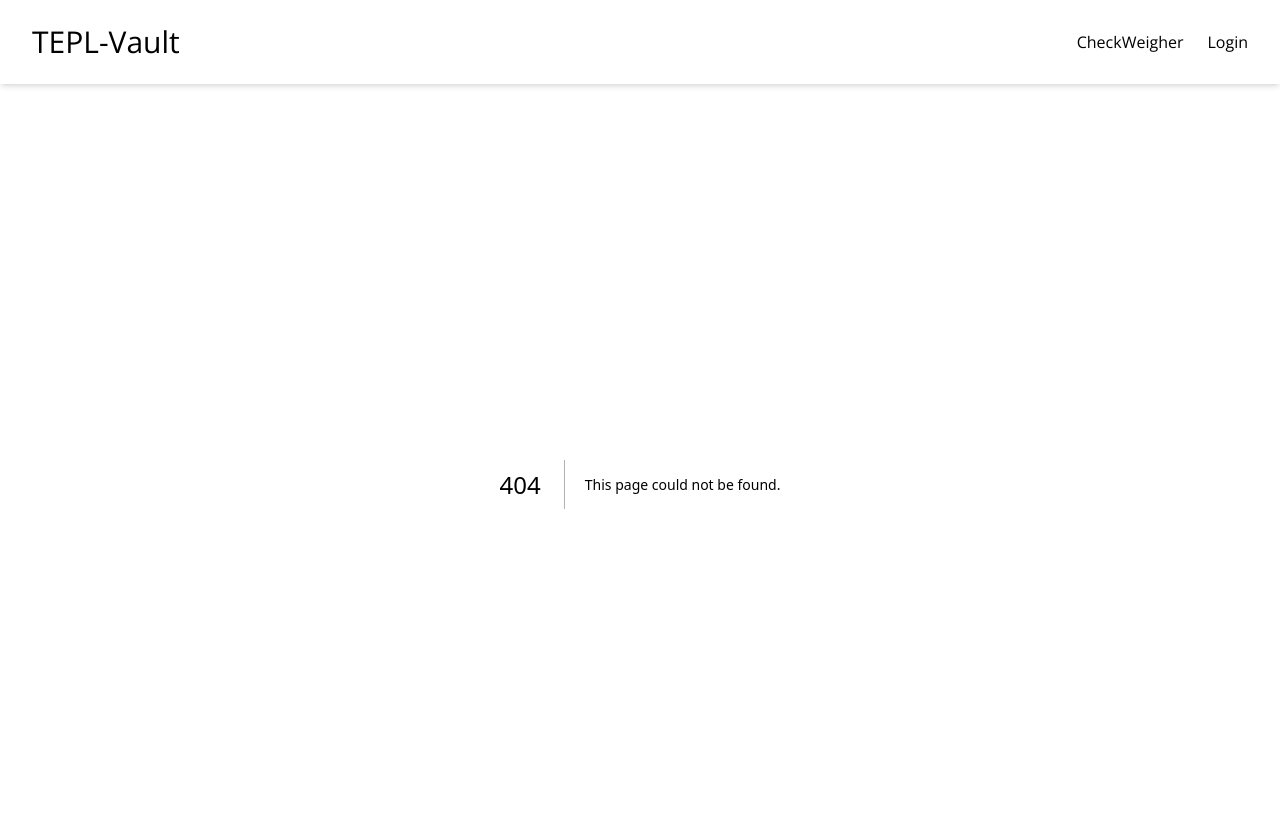
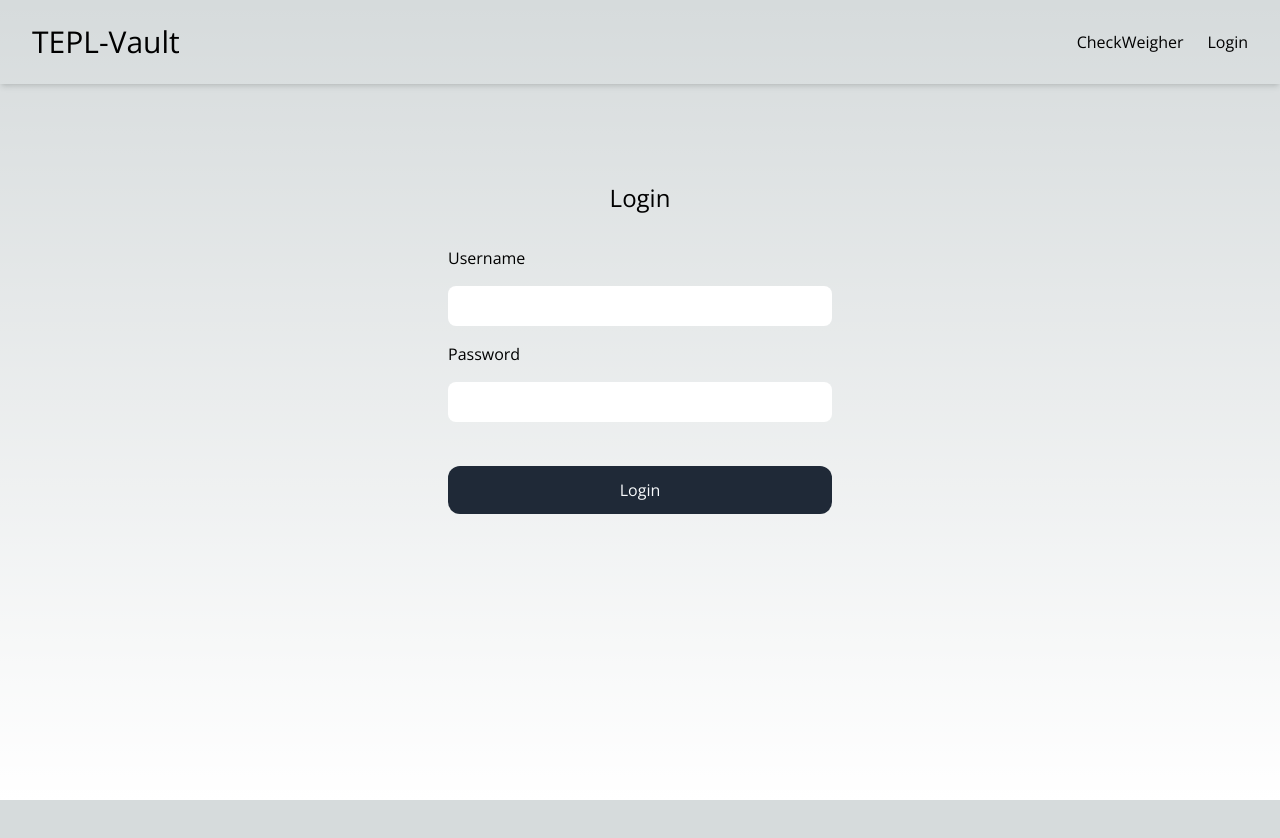
Before and after one commit to kart-c/tepl-vault, a Next.js app: page /login in a window 1280 px wide. Before the commit this address had no page. Shown: the top 838 px of the page. After the commit the page ends 800 px from the top, so only its background shows below. Built offline with nearby package versions, Linux system fonts and the light colour scheme.

Commit message:
feat: add login page

```diff
--- /dev/null
+++ b/app/login/page.tsx
@@ -0,0 +1,72 @@
+'use client';
+import { FormEventHandler, useState } from 'react';
+
+type LoginResponse = {
+  role: string;
+  status: number;
+  message?: string;
+};
+
+function Login() {
+  const [error, setError] = useState<Error | null>(null);
+
+  const onSubmit: FormEventHandler<HTMLFormElement> = async (event) => {
+    event.preventDefault();
+    const form = event.target as HTMLFormElement;
+
+    const formData = new FormData(form);
+    const formEntries = Object.fromEntries(formData.entries());
+
+    try {
+      const response = await fetch('/api/login', {
+        method: 'POST',
+        body: JSON.stringify(formEntries),
+      });
+
+      const data: LoginResponse = await response.json();
+
+      if (data.status === 200) {
+        console.log({ data });
+      } else {
+        throw new Error(data?.message || 'Something went wrong!');
+      }
+    } catch (error) {
+      console.error({ error }, 'Error while logging in!!');
+      if (error instanceof Error) {
+        setError(error);
+      }
+    }
+  };
+
+  return (
+    <main className="flex items-center justify-center gap-8 h-[calc(100vh-9rem)]">
+      <section className="flex flex-col justify-center gap-8 -translate-y-16 w-96 h-max">
+        <h2 className="self-center text-2xl">Login</h2>
+        <form method="post" className="flex flex-col gap-4" onSubmit={onSubmit}>
+          <label htmlFor="username">Username</label>
+          <input
+            className="input"
+            name="username"
+            id="username"
+            type="text"
+            required
+          />
+          <label htmlFor="password">Password</label>
+          <input
+            className="input"
+            name="password"
+            id="password"
+            type="password"
+            required
+          />
+          <button type="submit" className="mt-7 btn-primary">
+            Login
+          </button>
+        </form>
+        {error?.message && <p>{error.message}</p>}
+      </section>
+    </main>
+  );
+}
+
+export default Login;
```
